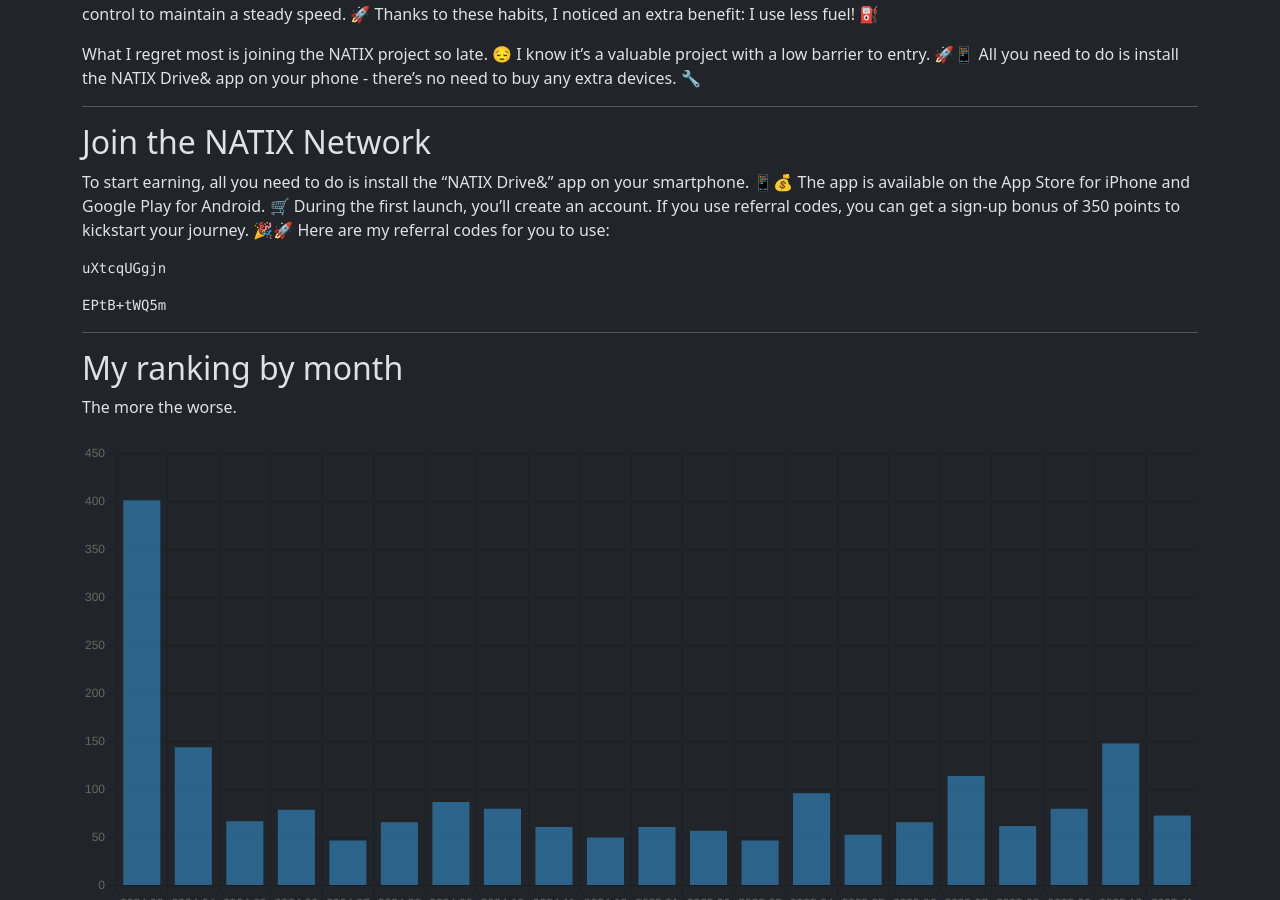
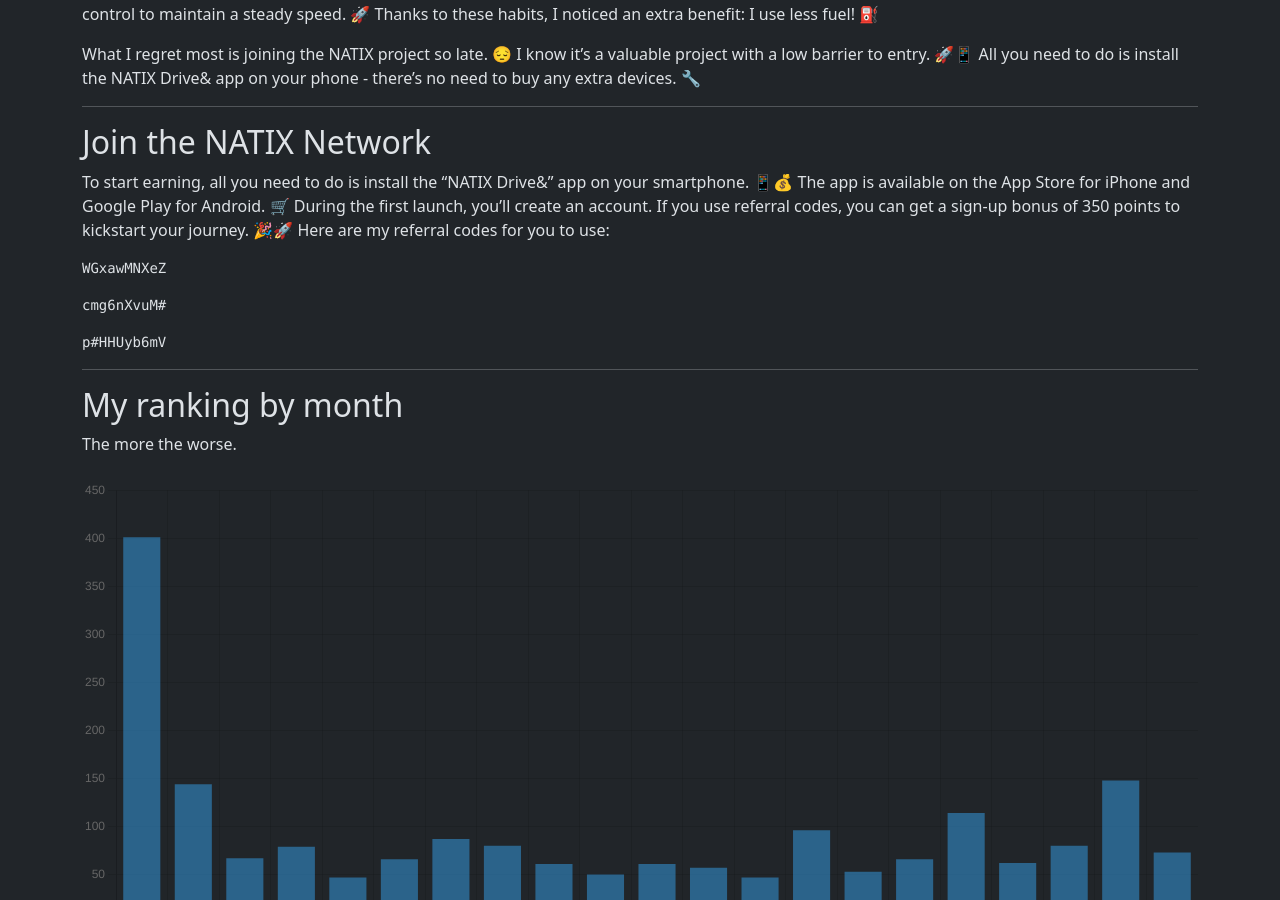
Before and after one commit to torrocus/natix, a Jekyll site: the page built from index.md, in a window 1280 px wide and 900 px high, scrolled down 2352 px. Built offline with Jekyll 4.4.1, drawn with Linux system fonts in a browser that asks for light colours; comment, search, counter and statistics services are not loaded.

Commit message:
Refresh referrer codes

````diff
--- a/index.md
+++ b/index.md
@@ -136,11 +136,15 @@ If you use referral codes, you can get a sign-up bonus of 350 points to kickstar
 Here are my referral codes for you to use:
 <!-- NATIX-REFERRAL-CODES-LIST:START -->
 ```
-uXtcqUGgjn
+WGxawMNXeZ
 ```
 
 ```
-EPtB+tWQ5m
+cmg6nXvuM#
+```
+
+```
+p#HHUyb6mV
 ```
 <!-- NATIX-REFERRAL-CODES-LIST:END -->
 <!--
--- a/natix_referral_codes.csv
+++ b/natix_referral_codes.csv
@@ -127,3 +127,7 @@ createdOn,expirieOn,code,usedOn
 2025-12-07,2025-12-14,uXtcqUGgjn,
 2025-12-07,2025-12-14,xb5tvK2sFY,2025-12-12
 2025-12-07,2025-12-14,EPtB+tWQ5m,
+2025-12-14,2025-12-21,WGxawMNXeZ,
+2025-12-14,2025-12-21,cmg6nXvuM#,
+2025-12-14,2025-12-21,bs4827N4fs,2025-12-15
+2025-12-14,2025-12-21,p#HHUyb6mV,
````
